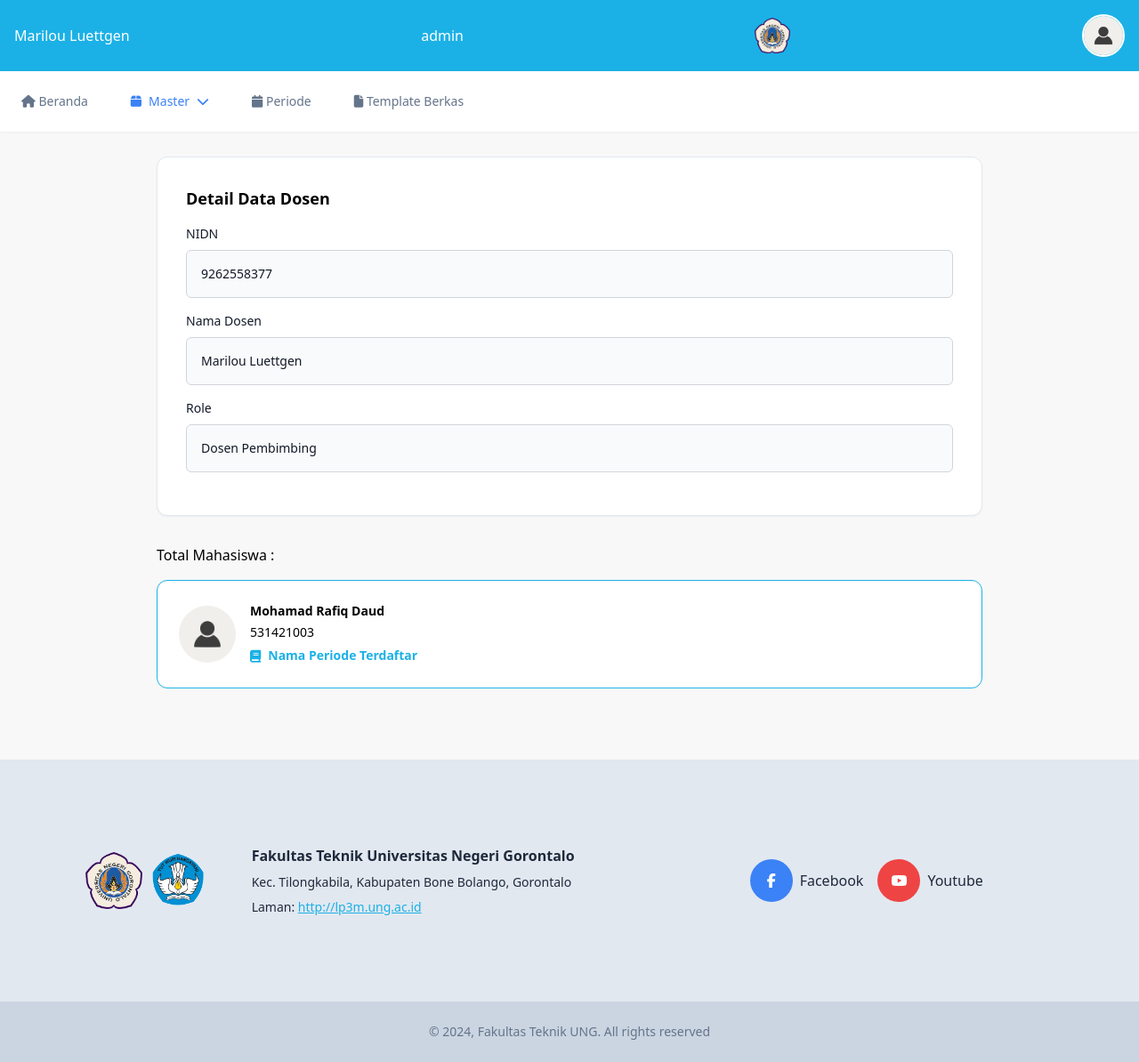
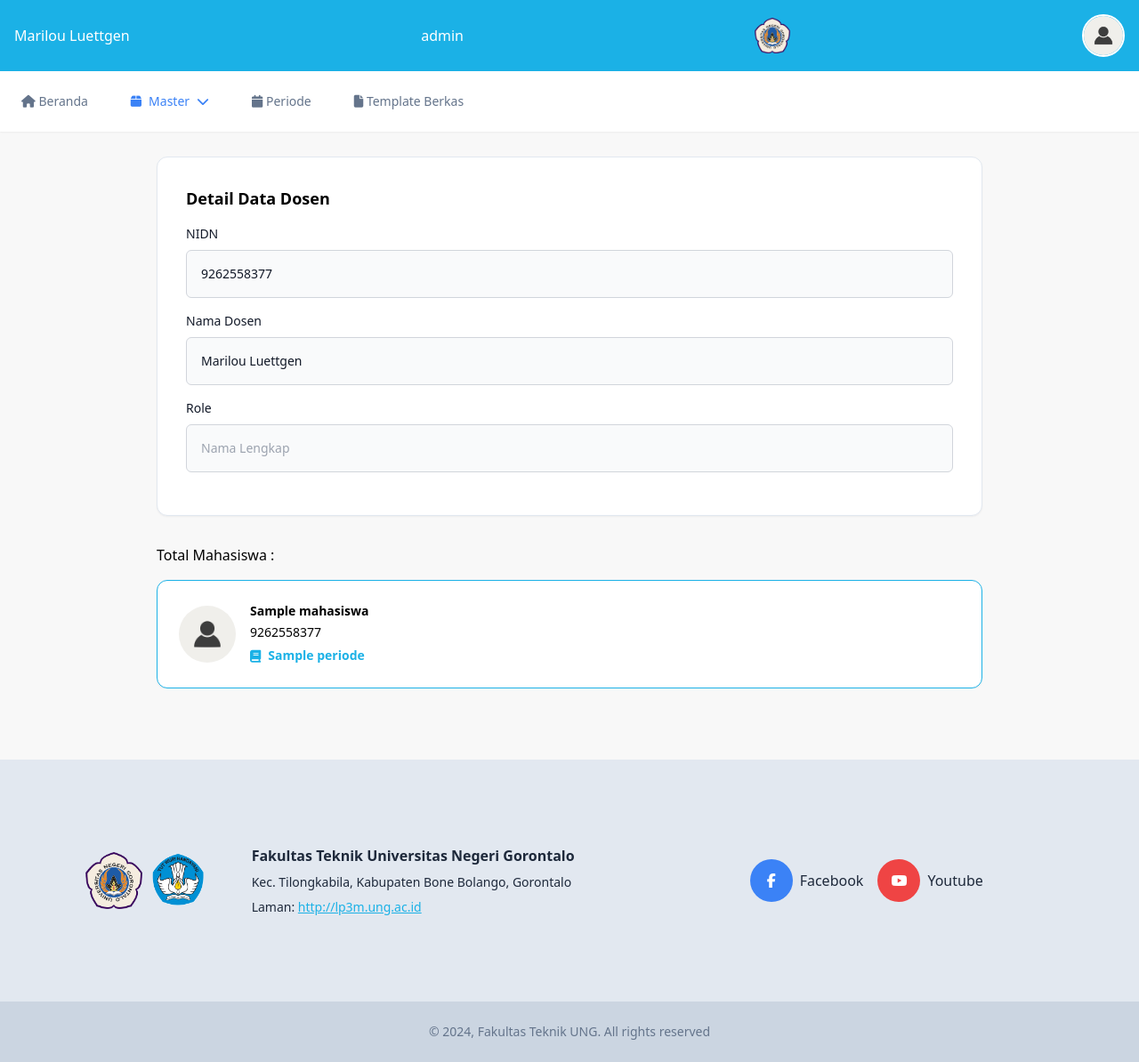
Before and after one commit to Dhnzz/VerifikasiApp, a Laravel app: page /admin/dosen/1 in a window 1280 px wide. Shown: the whole page at 89% size. Run offline with Laravel 12, Linux system fonts and the light colour scheme; a user stored in the database is signed in; data comes from the database, SQL or seed files in the repository; tables that the repository leaves empty hold one stand-in row (values such as "Sample post"); style sheets or scripts are compiled from the project's sources; some libraries are stand-ins or nearby versions.

Commit message:
feat(dosen): add role dosen in dosen controller

```diff
--- a/app/Http/Controllers/DosenController.php
+++ b/app/Http/Controllers/DosenController.php
@@ -35,13 +35,14 @@
         $validatedData = $request->validate([
             'name' => 'required|string|max:255',
             'credential' => 'required|string|max:255|unique:users,credential',
+            'role' => 'required|string'
             // Tambahkan validasi lain sesuai kebutuhan
         ]);
         // Menyimpan credential dan password ke tabel users
         $user = User::create([
             'credential' => $validatedData['credential'],
             'password' => Hash::make($validatedData['credential']),
-            'role' => 'dosen'
+            'role' => $validatedData['role'],
         ]);
         $user->save();
 
@@ -83,11 +84,13 @@
         $validatedData = $request->validate([
             'name' => 'required|string|max:255',
             'credential' => 'required|string|max:255|unique:users,credential,' . $user->id,
+            'role' => 'required|string'
             // Tambahkan validasi lain sesuai kebutuhan
         ]);
 
         $user->update([
             'credential' => $validatedData['credential'],
+            'role' => $validatedData['role'],
         ]);
         $dosen->update([
             'name' => $validatedData['name'],
@@ -96,7 +99,8 @@
         return redirect()->route('admin.dosen.index')->with('success', 'Data Mahasiswa berhasil diperbarui.');
     }
 
-    public function updatePass(Request $request, $id){
+    public function updatePass(Request $request, $id)
+    {
         $dosen = Dosen::findOrFail($id);
         $user = User::findOrFail($dosen->user_id);
         $validatedData = $request->validate([
@@ -105,7 +109,7 @@
         $user->update([
             'password' => Hash::make($validatedData['password']),
         ]);
-        return redirect()->route('admin.dosen.index')->with('success','Password berhasil diubah');
+        return redirect()->route('admin.dosen.index')->with('success', 'Password berhasil diubah');
     }
 
     /**
--- a/resources/views/admin/superadmin/dosen/show.blade.php
+++ b/resources/views/admin/superadmin/dosen/show.blade.php
@@ -27,33 +27,39 @@
                 <label for="deskripsi" class="block mb-2 text-xs xl:text-sm text-gray-900 dark:text-white">
                     Role
                 </label>
-                <input type="text" placeholder="Nama Lengkap" name="name" value="Dosen Pembimbing"
-                    class="block w-full xl:p-4 p-3 text-gray-900 border border-gray-300 rounded-md bg-gray-50 xl:text-sm text-xs "
-                    disabled />
+                <input type="text" placeholder="Nama Lengkap" name="name" value="{{ ($data->User->role == 'dosen' ? 'Dosen ' : ($data->User->role == 'kaprodi' ? 'Ketua Program Studi' : ($data->User->role == 'kajur' ? 'Ketua Jurusan' : ''))) }}"
+                class="block w-full xl:p-4 p-3 text-gray-900 border border-gray-300 rounded-md bg-gray-50 xl:text-sm text-xs "
+                disabled />
             </div>
         </div>
     </div>
     <div class="col-span-12 w-full">
         <p class="mt-4">Total Mahasiswa : </p>
         <div class="mt-4 max-h-[42rem] overflow-y-auto flex flex-col gap-y-2">
+            @if ($data->mahasiswa)
+            @foreach ($data->mahasiswa as $mahasiswa)
+
             <div
-                class="relative overflow-visible bg-white p-6 rounded-xl w-full flex gap-x-4 border border-color-primary-500 shadow-sm items-center">
+            class="relative overflow-visible bg-white p-6 rounded-xl w-full flex gap-x-4 border border-color-primary-500 shadow-sm items-center">
                 <div class="w-16 rounded-full">
                     <img src="/avatar/placeholder.jpg" alt="" class="rounded-full">
                 </div>
                 <div class="flex flex-col gap-y-1">
-                    <p class="font-semibold text-sm">Mohamad Rafiq Daud</p>
-                    <p class="text-sm">531421003</p>
+                    <p class="font-semibold text-sm">{{ $mahasiswa->name }}</p>
+                    <p class="text-sm">{{ $mahasiswa->User->credential }}</p>
                     <div class="flex gap-x-2 items-center text-color-primary-500">
                         <span class=""><i class="fas fa-book text-sm"></i></span>
-                        <p class="text-sm font-semibold">Nama Periode Terdaftar</p>
+                        <p class="text-sm font-semibold">{{ $mahasiswa->periode->name }}</p>
                     </div>
                 </div>
             </div>
-            {{-- <div class="w-full flex flex-col items-center justify-center gap-y-4 py-12">
+            @endforeach
+            @else
+            <div class="w-full flex flex-col items-center justify-center gap-y-4 py-12">
                 <img src="/illustration/Caution.png" alt="" class="w-40">
                 <p class="font-semibold text-lg text-color-danger-500 ">Data Mahasiswa Tidak Tersedia</p>
-            </div> --}}
+            </div>
+            @endif
         </div>
 
     </div>
--- a/resources/views/admin/superadmin/periode/show.blade.php
+++ b/resources/views/admin/superadmin/periode/show.blade.php
@@ -90,7 +90,7 @@
             </div>
             <hr class="col-span-12 mt-4">
             <div class="col-span-12 mt-4">
-                <x-button_md color="primary">
+                <x-button_md color="primary" onclick="window.location='{{ route('admin.periode.index')}}'">
                     Kembali
                 </x-button_md>
             </div>
```
Also changed, not shown: resources/views/admin/superadmin/dosen/create.blade.php (+8 -0 lines), resources/views/admin/superadmin/dosen/edit.blade.php (+8 -0 lines).
